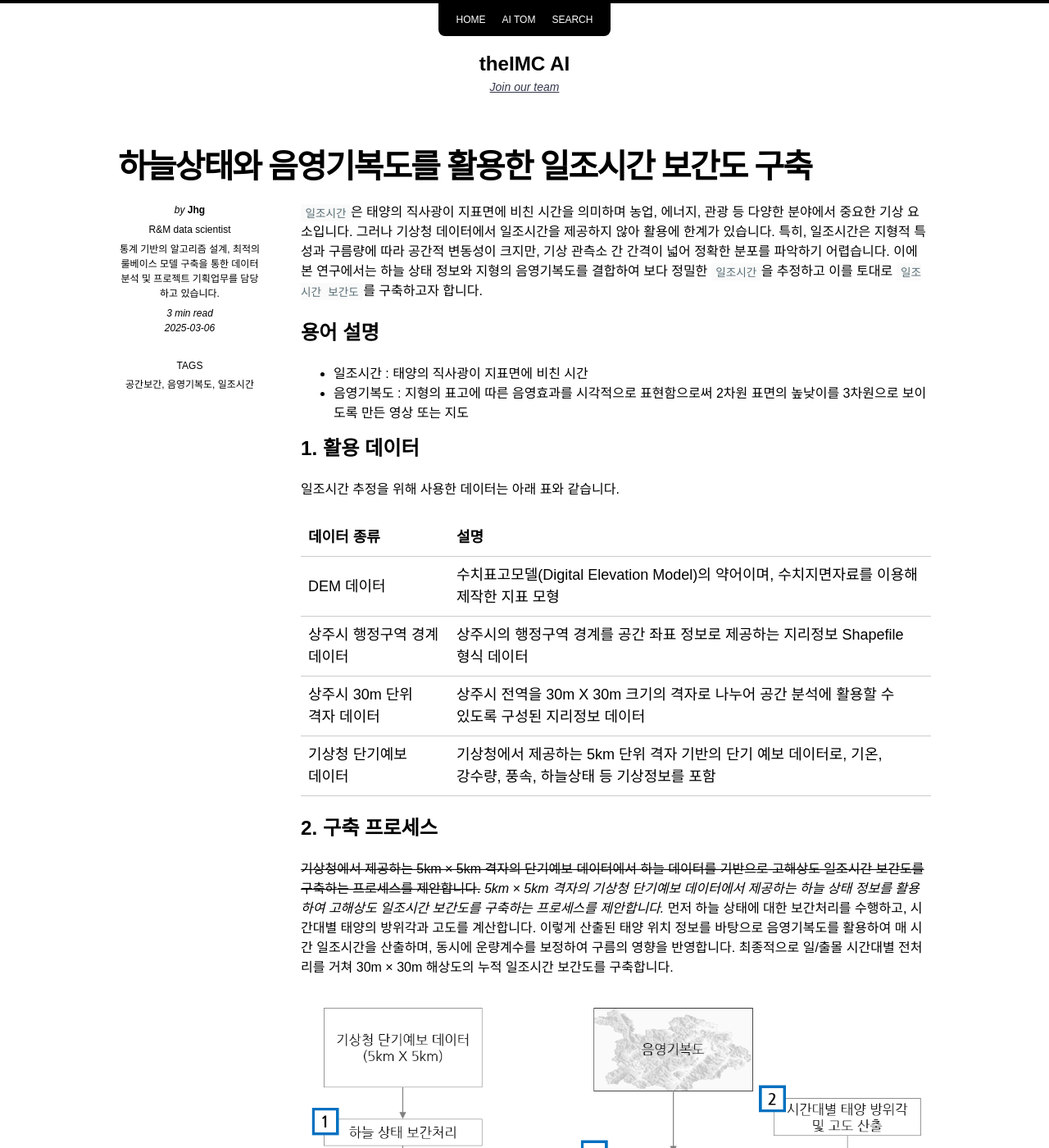
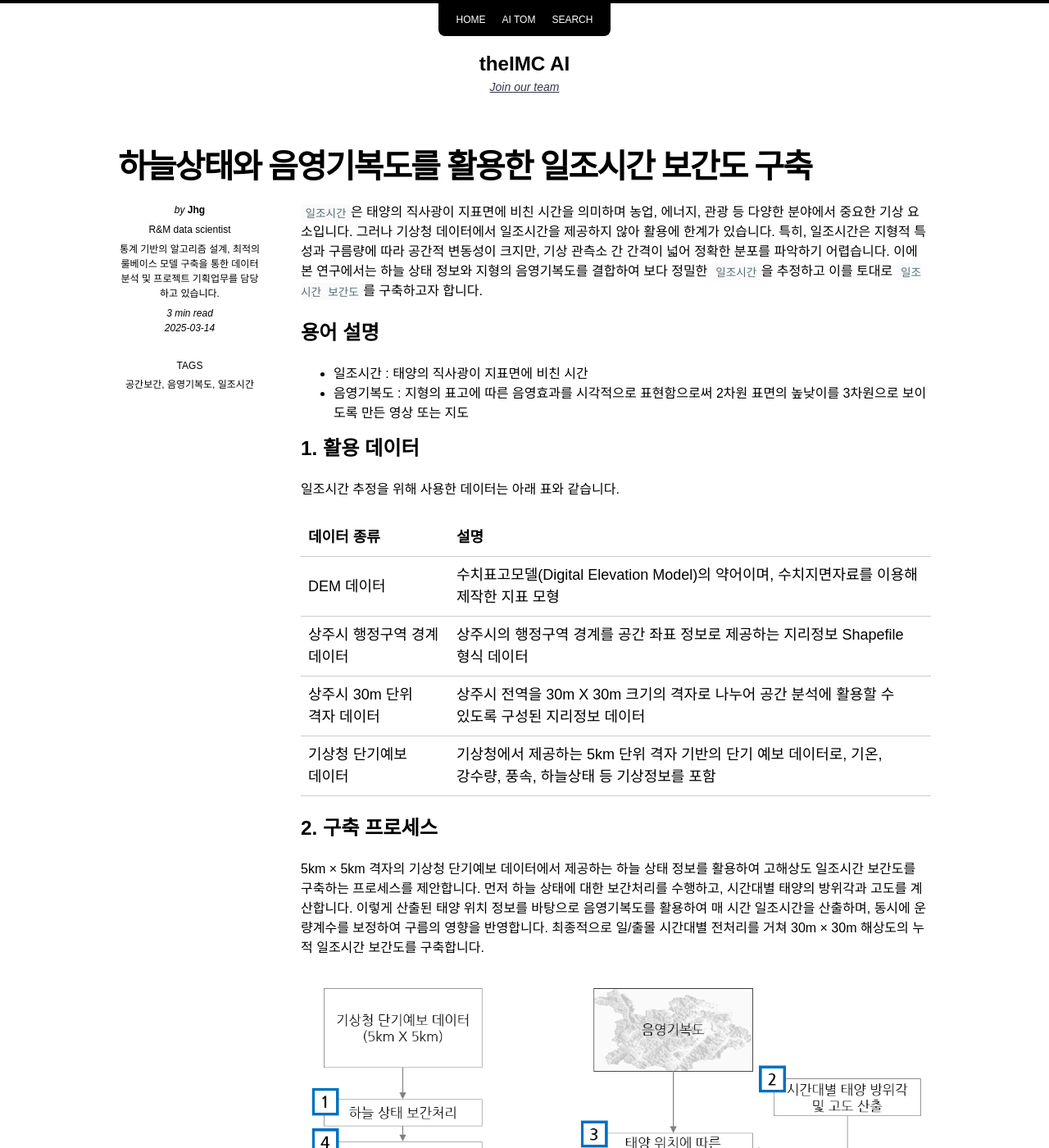
Before and after one commit to aitheimc/aitheimc.github.io, a Jekyll site: the page built from _posts/2025-03-14-Construction-of-Sunshine-Duration-Interpolation.markdown, in a window 1280 px wide and 1400 px high. Shown: the whole window at 82% size. Built offline with Jekyll 4.4.1, drawn with Linux system fonts in a browser that asks for light colours; nearby versions of some CDN libraries; some of the changed text lies outside the part shown.

Commit message:
최종 수정

```diff
--- a/_posts/2025-03-06-Construction-of-Sunshine-Duration-Interpolation.markdown
+++ b/_posts/2025-03-14-Construction-of-Sunshine-Duration-Interpolation.markdown
@@ -1,7 +1,7 @@
 ---
 layout: post
 title: 하늘상태와 음영기복도를 활용한 일조시간 보간도 구축
-date: 2025-03-06
+date: 2025-03-14
 author: Jhg
 excerpt_separator: "<!--more-->"
 tags:
@@ -30,7 +30,7 @@ tags:
 
 
 ## 2. 구축 프로세스
-~~기상청에서 제공하는 5km × 5km 격자의 단기예보 데이터에서 하늘 데이터를 기반으로 고해상도 일조시간 보간도를 구축하는 프로세스를 제안합니다.~~ *5km × 5km 격자의 기상청 단기예보 데이터에서 제공하는 하늘 상태 정보를 활용하여 고해상도 일조시간 보간도를 구축하는 프로세스를 제안합니다.* 먼저 하늘 상태에 대한 보간처리를 수행하고, 시간대별 태양의 방위각과 고도를 계산합니다. 이렇게 산출된 태양 위치 정보를 바탕으로 음영기복도를 활용하여 매 시간 일조시간을 산출하며, 동시에 운량계수를 보정하여 구름의 영향을 반영합니다. 최종적으로 일/출몰 시간대별 전처리를 거쳐 30m × 30m 해상도의 누적 일조시간 보간도를 구축합니다.
+5km × 5km 격자의 기상청 단기예보 데이터에서 제공하는 하늘 상태 정보를 활용하여 고해상도 일조시간 보간도를 구축하는 프로세스를 제안합니다. 먼저 하늘 상태에 대한 보간처리를 수행하고, 시간대별 태양의 방위각과 고도를 계산합니다. 이렇게 산출된 태양 위치 정보를 바탕으로 음영기복도를 활용하여 매 시간 일조시간을 산출하며, 동시에 운량계수를 보정하여 구름의 영향을 반영합니다. 최종적으로 일/출몰 시간대별 전처리를 거쳐 30m × 30m 해상도의 누적 일조시간 보간도를 구축합니다.
 
 <div style="text-align: center">
     <img src="../images/jhg/0304_process.png" style="width: auto; height: auto;" alt="프로세스">
```
Also changed, not shown: other parts of _posts/2025-03-14-Construction-of-Sunshine-Duration-Interpolation.markdown (+1 -2 lines).
